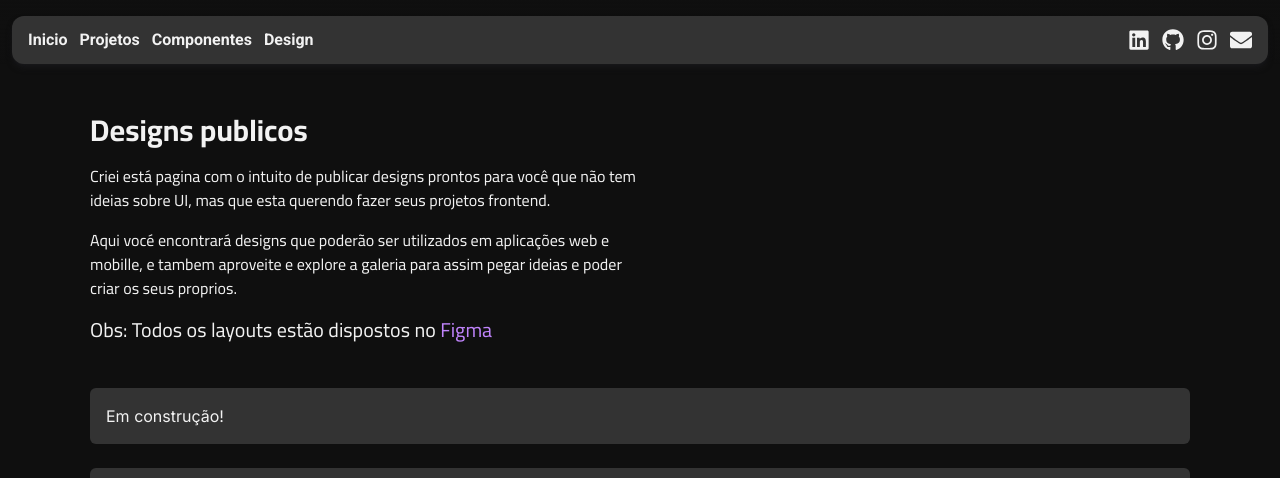
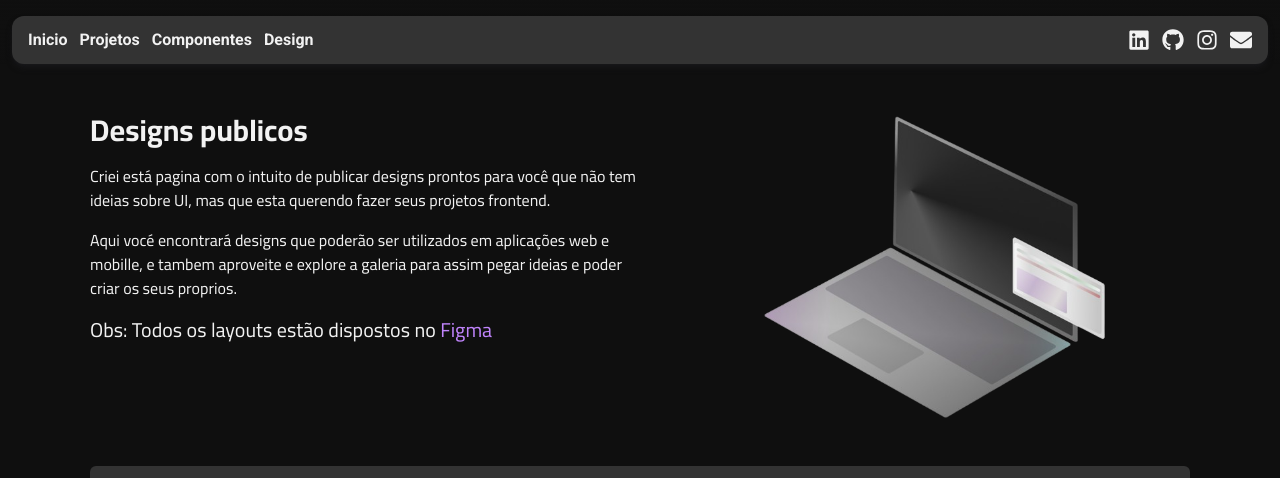
Before and after one commit to Felipecdc/me, a Next.js app: page /design in a window 1280 px wide. Shown: the top 478 px of the page. Built offline with nearby package versions, Linux system fonts and the light colour scheme; no server answers; the database is empty.

Commit message:
feat: update design page

```diff
--- a/app/design/page.tsx
+++ b/app/design/page.tsx
@@ -2,8 +2,36 @@ import Image from "next/image";
 import Footer from "../_components/footer";
 import Header from "../_components/header";
 import CustomCard from "../_components/custom-card";
+import { db } from "../_lib/prisma";
+import CardItem from "../_components/card-item";
 
-const Design = () => {
+export interface ProjectProps {
+  id: string;
+  name: string;
+  imageUrl: string;
+  isVisible: boolean;
+  status: string;
+  links: LinksProps[];
+}
+
+interface LinksProps {
+  id: string;
+  github: string | null;
+  linkedin: string | null;
+  deploy: string | null;
+  projectId: string;
+}
+
+const Design = async () => {
+  let response: ProjectProps[] = [];
+
+  try {
+    response = await db.project.findMany({
+      include: { links: true },
+    });
+  } catch (error) {
+    console.error("Failed to fetch projects:", error);
+  }
   return (
     <>
       <Header />
@@ -35,8 +63,8 @@ const Design = () => {
                 </a>
               </h3>
             </div>
-            {/* <div className="hide-on-small flex h-auto w-[550px] items-center justify-end pr-20">
-              <div className="relative h-[310px] w-[300px]">
+            <div className="hide-on-small flex h-auto w-[550px] items-center justify-end pr-20">
+              <div className="relative h-[310px] w-[350px]">
                 <Image
                   src="/laptop.png"
                   alt="Felipe Castro"
@@ -45,15 +73,19 @@ const Design = () => {
                   fill
                 />
               </div>
-            </div> */}
+            </div>
           </div>
         </div>
       </div>
       <div className="flex items-center justify-center px-5 pt-6">
         <CustomCard>
-          <h1>Em construção!</h1>
+          <div className="grid grid-cols-1 gap-6 sm:grid-cols-2 md:grid-cols-3 lg:grid-cols-3">
+            {response.map((item) => (
+              <CardItem key={item.id} item={item} />
+            ))}
+          </div>
         </CustomCard>
-      </div>{" "}
+      </div>
       <div className="flex flex-col items-center justify-center gap-3 px-5 py-6">
         <Footer />
       </div>
```
